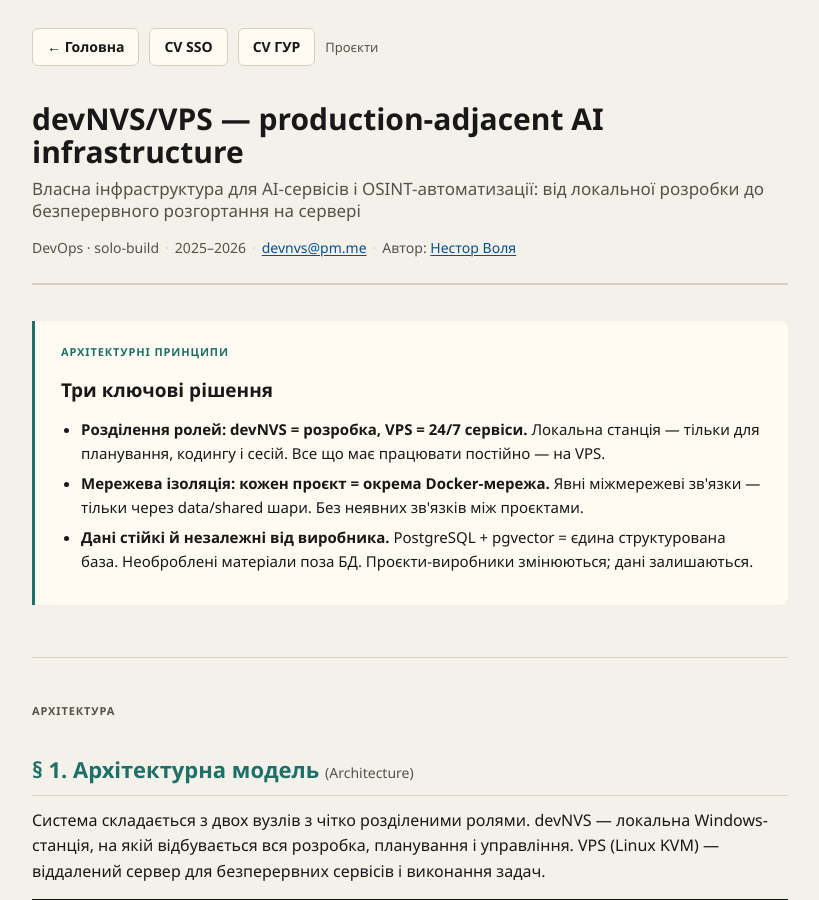
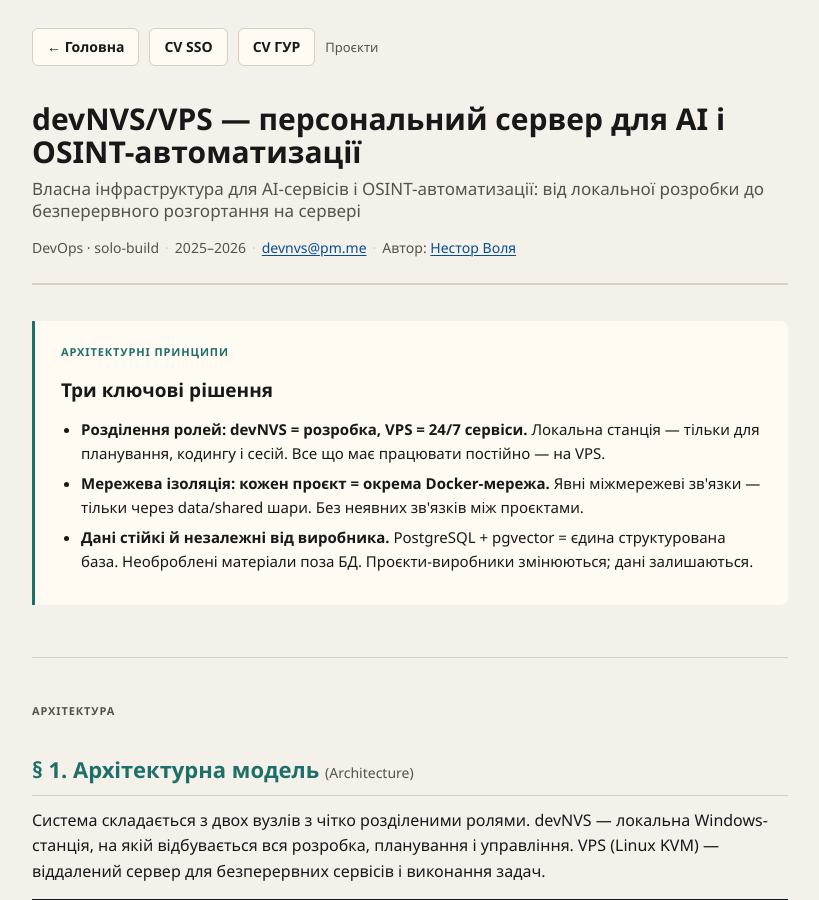
Before and after one commit to NestorVolya/nestorvolya.github.io, a Jekyll site: the page projects/devnvs-vps/index.html, which Jekyll copies as it is, in a window 1280 px wide and 900 px high. Shown: the whole window, without its empty margins (230-1049 px from the left). Built offline with Jekyll 4.4.1, drawn with Linux system fonts in a browser that asks for light colours.

Commit message:
rename devNVS/VPS title to HR-friendly Ukrainian across page and CVs
Co-Authored-By: Claude Sonnet 4.6 <noreply@anthropic.com>

```diff
--- a/cv-gur.html
+++ b/cv-gur.html
@@ -516,7 +516,7 @@
           </div>
 
           <div class="case">
-            <div class="case-title"><a href="https://nestorvolya.github.io/projects/devnvs-vps/">devNVS/VPS — production-adjacent AI infrastructure</a></div>
+            <div class="case-title"><a href="https://nestorvolya.github.io/projects/devnvs-vps/">devNVS/VPS — персональний сервер для AI і OSINT-автоматизації</a></div>
             <p>Solo-build: VPS dev/staging стек для 24/7 AI-сервісів і OSINT-автоматизації. Docker Compose + Traefik (wildcard TLS), PostgreSQL 16 + pgvector, Redis, n8n, Crawl4AI, FastAPI. Мережева ізоляція: кожен проєкт — окрема Docker network; explicit cross-network тільки через data/shared шари. Deployed: TCK Bot, OSINT pipeline API, Hermes agent, workflow automation.</p>
             <p><a href="https://nestorvolya.github.io/projects/devnvs-vps/">→ Архітектурна схема</a></p>
           </div>
--- a/cv-sso.html
+++ b/cv-sso.html
@@ -495,7 +495,7 @@
           <div class="group-label">Незалежні проєкти</div>
 
           <div class="case">
-            <div class="case-title"><a href="https://nestorvolya.github.io/projects/devnvs-vps/">devNVS/VPS — production-adjacent AI infrastructure</a></div>
+            <div class="case-title"><a href="https://nestorvolya.github.io/projects/devnvs-vps/">devNVS/VPS — персональний сервер для AI і OSINT-автоматизації</a></div>
             <p>Solo-build: VPS dev/staging стек для 24/7 AI-сервісів і OSINT-автоматизації. Docker Compose + Traefik (wildcard TLS), PostgreSQL 16 + pgvector, Redis, n8n, Crawl4AI, FastAPI. Мережева ізоляція: кожен проєкт — окрема Docker network; explicit cross-network тільки через data/shared шари. Deployed: TCK Bot, OSINT pipeline API, Hermes agent, workflow automation.</p>
             <p><a href="https://nestorvolya.github.io/projects/devnvs-vps/">→ Архітектурна схема</a></p>
           </div>
--- a/projects/devnvs-vps/index.html
+++ b/projects/devnvs-vps/index.html
@@ -3,7 +3,7 @@
 <head>
   <meta charset="utf-8">
   <meta name="viewport" content="width=device-width, initial-scale=1">
-  <title>devNVS/VPS — AI infrastructure | nestorvolya.github.io</title>
+  <title>devNVS/VPS — персональний сервер для AI і OSINT-автоматизації | nestorvolya.github.io</title>
   <style>
     :root {
       --bg: #f4f1eb;
@@ -280,7 +280,7 @@
   </nav>
 
   <header>
-    <h1>devNVS/VPS — production-adjacent AI infrastructure</h1>
+    <h1>devNVS/VPS — персональний сервер для AI і OSINT-автоматизації</h1>
     <p class="subtitle">Власна інфраструктура для AI-сервісів і OSINT-автоматизації: від локальної розробки до безперервного розгортання на сервері</p>
     <p class="meta">
       DevOps · solo-build<span>·</span>2025–2026<span>·</span><a href="mailto:devnvs@pm.me">devnvs@pm.me</a><span>·</span>Автор: <a href="/">Нестор Воля</a>
```
